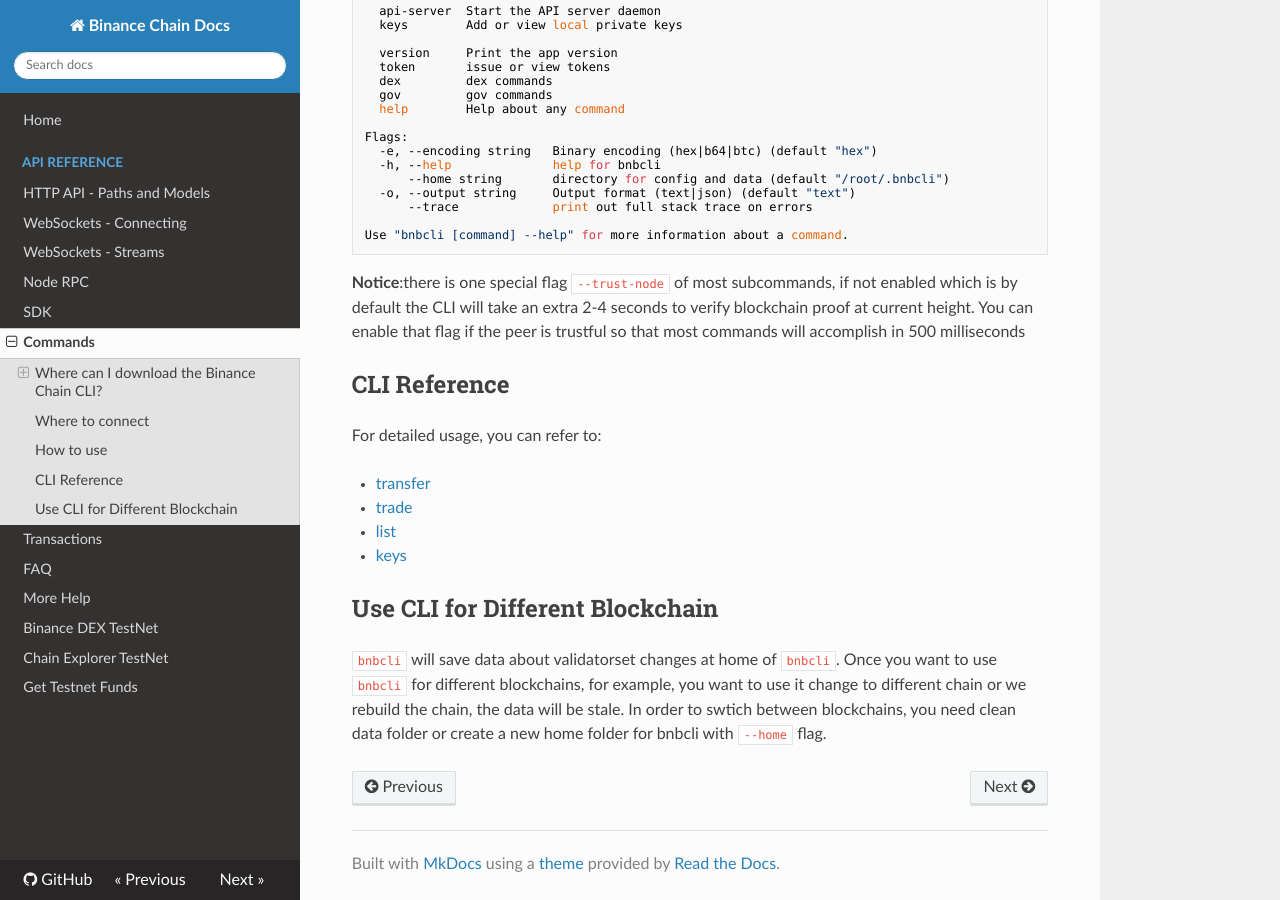
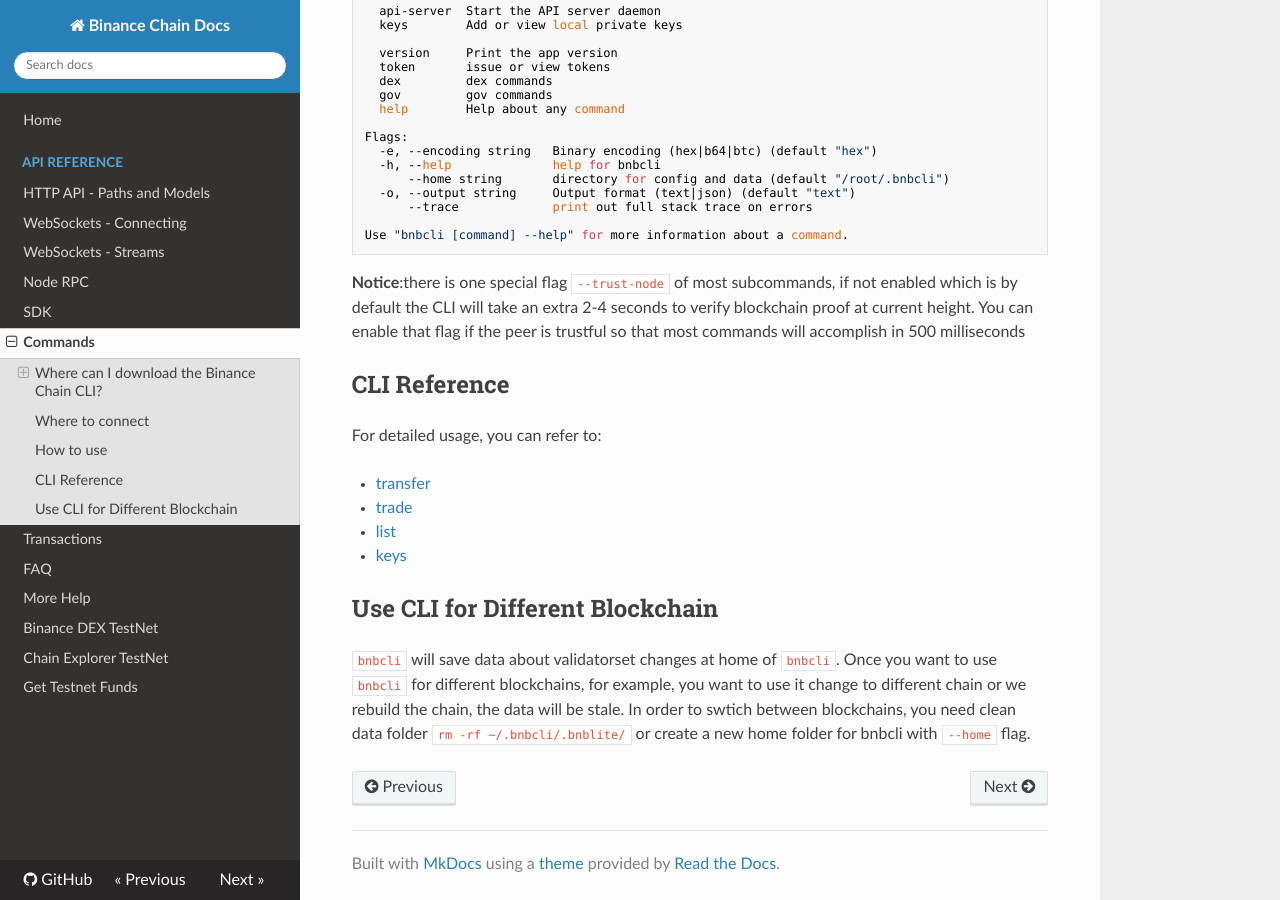
Before and after one commit to yash-sharma1/docs-site, an MkDocs documentation site: the page built from docs/api-reference/cli.md, in a window 1280 px wide and 900 px high, scrolled down 1724 px. Built offline with MkDocs 1.6.1, drawn with Linux system fonts in a browser that asks for light colours; nearby versions of some CDN libraries.

Commit message:
edit cli.md

```diff
--- a/docs/api-reference/cli.md
+++ b/docs/api-reference/cli.md
@@ -97,4 +97,4 @@
 
 ## Use CLI for Different Blockchain
 
-`bnbcli` will save data about validatorset changes at home of `bnbcli`. Once you want to use `bnbcli` for different blockchains, for example, you want to use it change to different chain or we rebuild the chain, the data will be stale. In order to swtich between blockchains, you need clean data folder or create a new home folder for bnbcli with `--home` flag.
+`bnbcli` will save data about validatorset changes at home of `bnbcli`. Once you want to use `bnbcli` for different blockchains, for example, you want to use it change to different chain or we rebuild the chain, the data will be stale. In order to swtich between blockchains, you need clean data folder `rm -rf ~/.bnbcli/.bnblite/`  or create a new home folder for bnbcli with `--home` flag.
```
Also changed, not shown: docs/account.md (+1 -1 lines).
